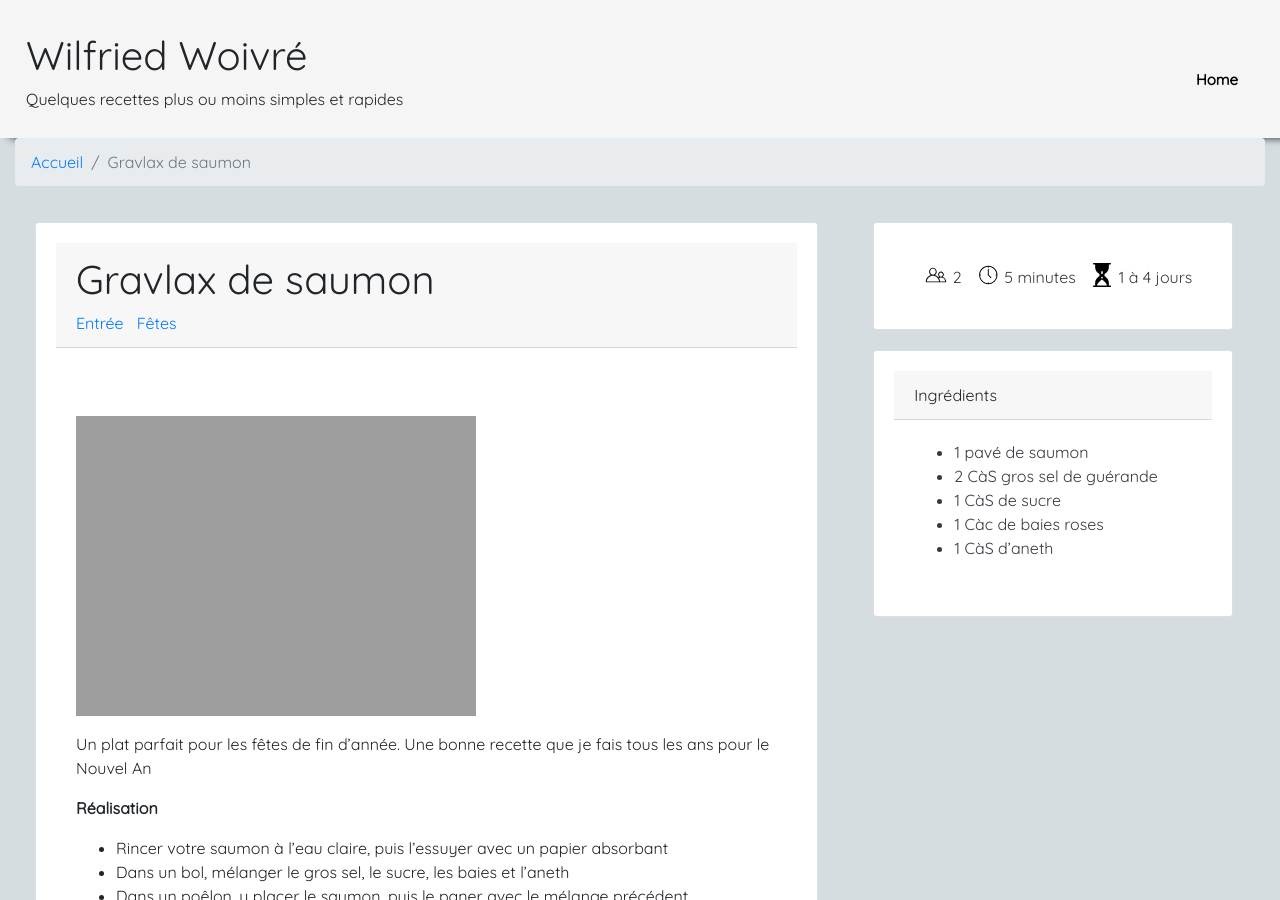
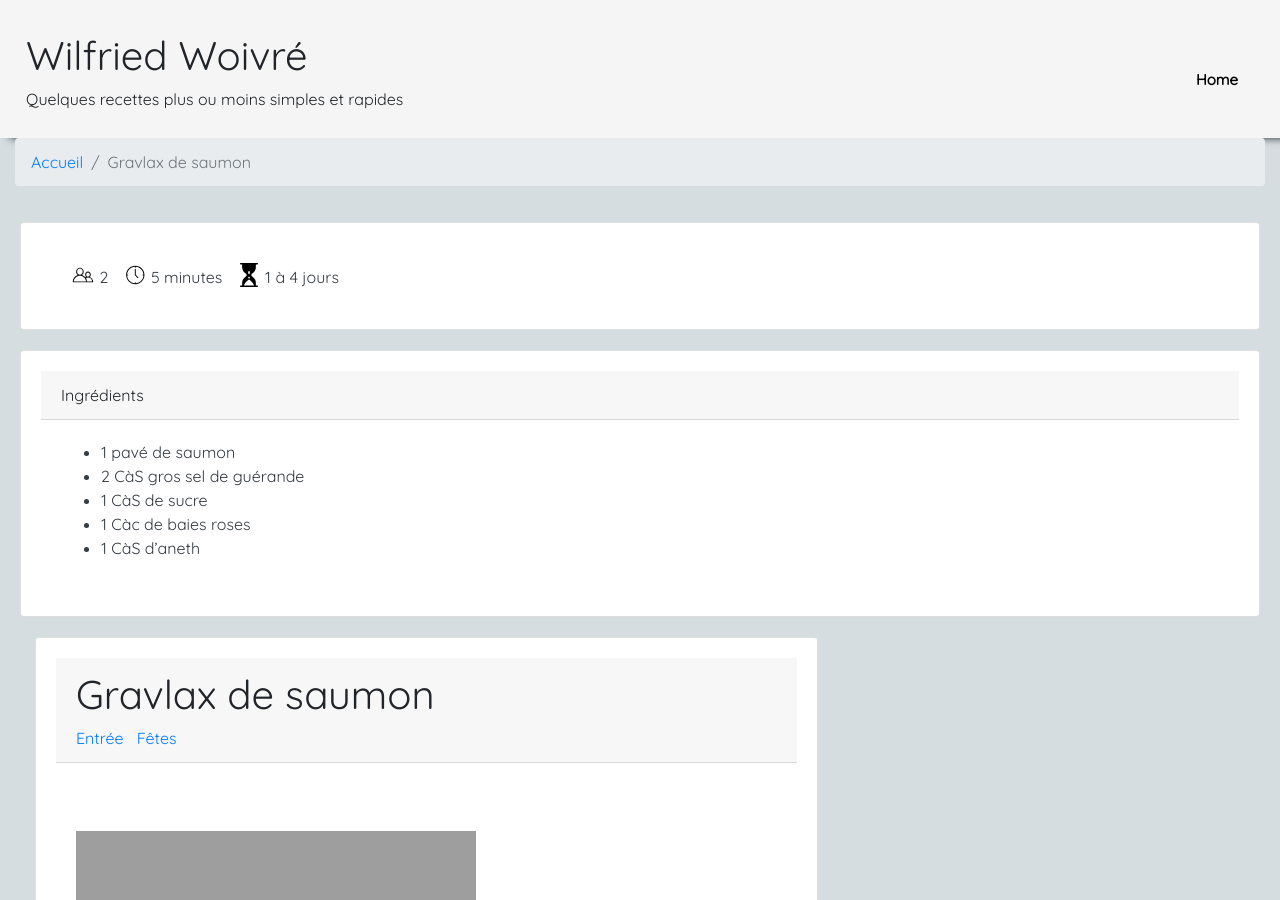
Before and after one commit to wilfriedwoivre/recipes, a Jekyll site: the page built from _posts/2021-02-10-gravlax-de-saumon.md, in a window 1280 px wide and 900 px high. Built offline with Jekyll 4.4.1, drawn with Linux system fonts in a browser that asks for light colours; nearby versions of some CDN libraries.

Commit message:
update css

```diff
--- a/_includes/description.html
+++ b/_includes/description.html
@@ -1,4 +1,4 @@
-<div class="d-lg-block">
+
 <div class="card">
     <div class="card-body text-dark">
         <ul class="timing">
@@ -14,4 +14,3 @@
 <div class="card-body text-dark">
     {{ page.recipe.ingredients | markdownify }}
 </div>
-</div>
--- a/_layouts/post.html
+++ b/_layouts/post.html
@@ -5,9 +5,11 @@ layout: default
 {%- include breadcrumb.html -%}
 
 <div class="row">
+    <div class="d-lg-block">
+        {%- include description.html -%}
+    </div>
     <div class="col-lg-8">
         {%- include article.html -%}
     </div>
 
-    {%- include description.html -%}
 </div>
```
Lines whose indentation alone changed are shown as unchanged.
